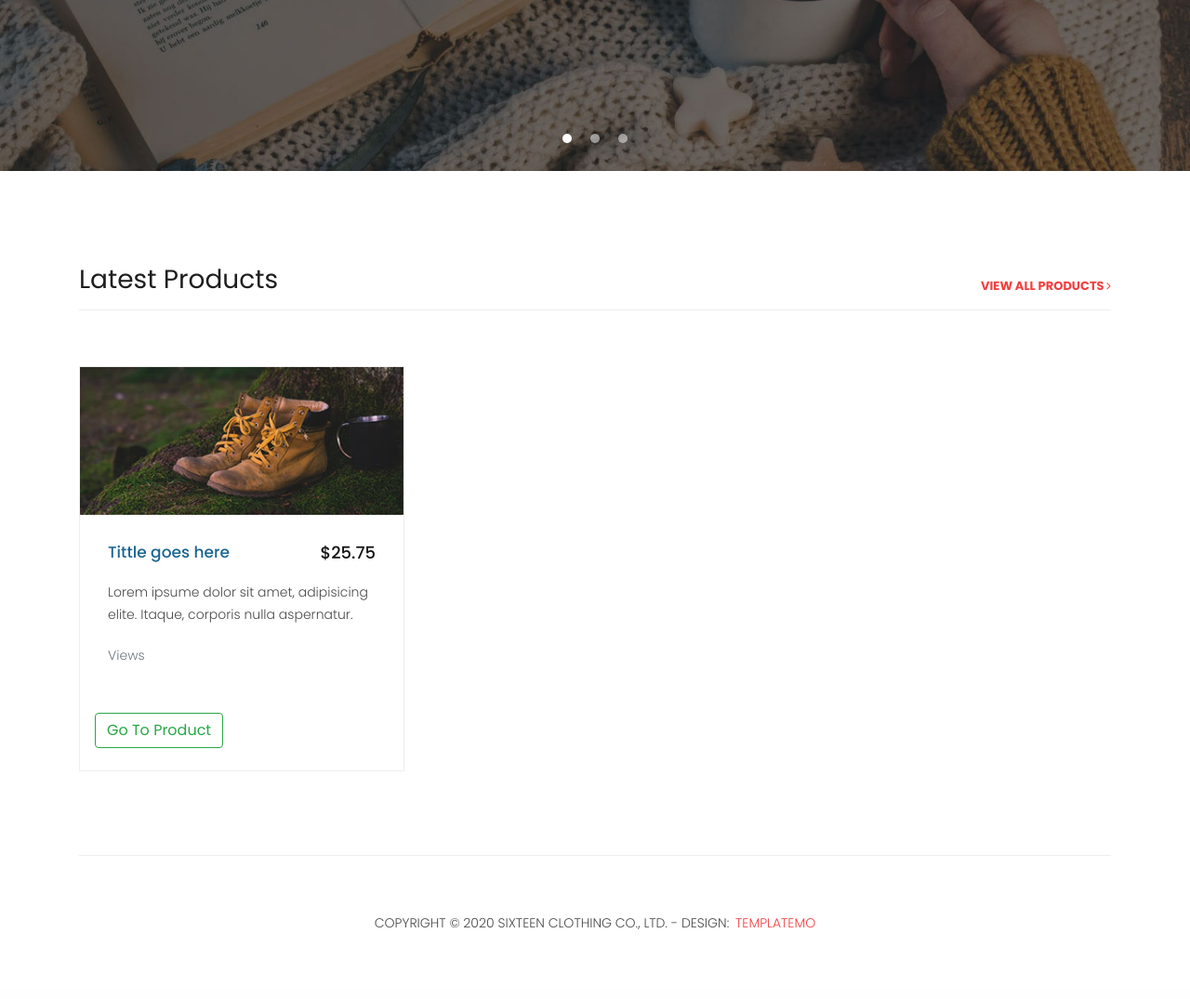
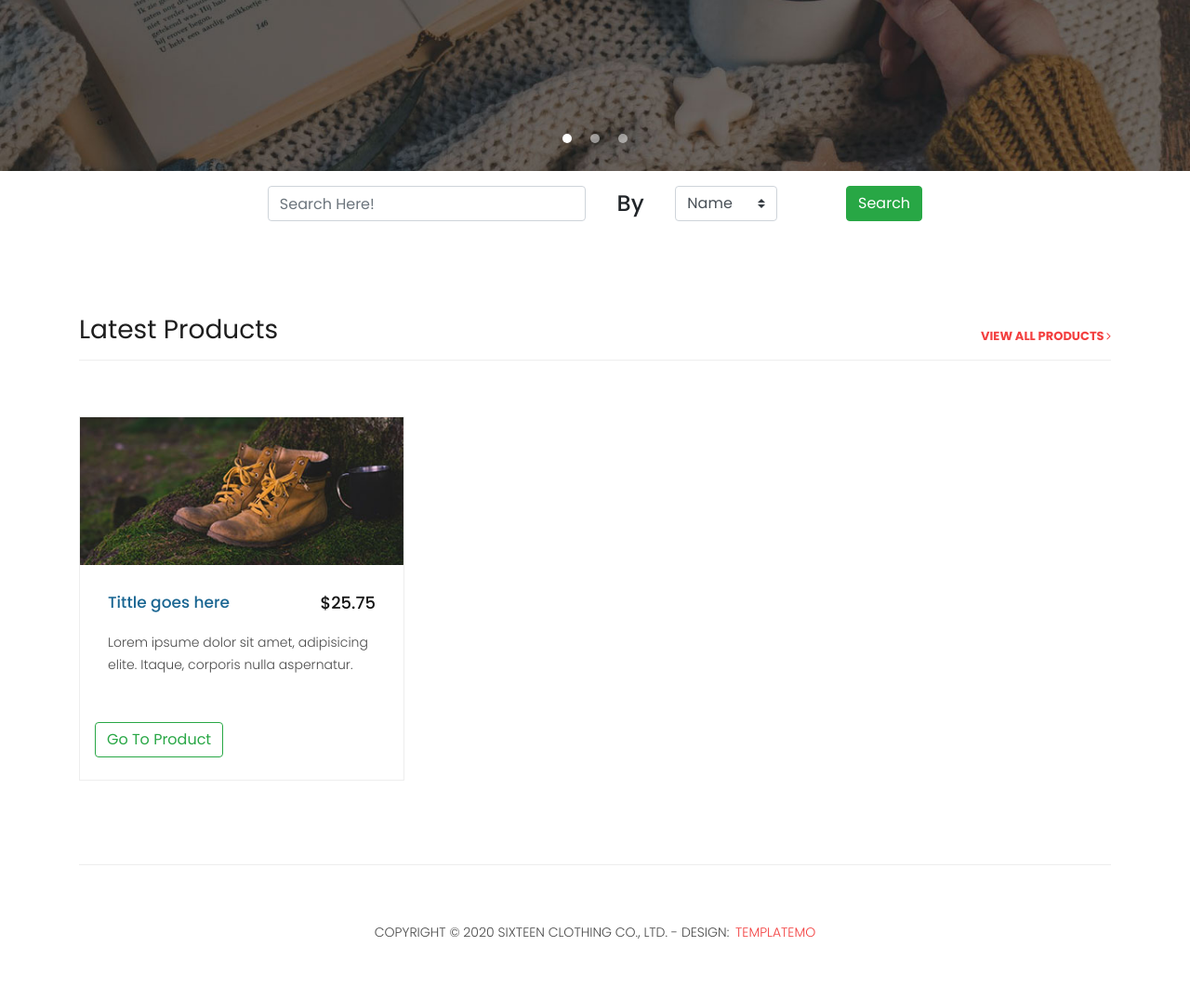
Before and after one commit to Kushan2k/flower-market, a PHP site: page / in a window 1280 px wide. Shown: the part 496-1571 px from the top of the page at 93% size. Before the commit the page ends 1496 px from the top, so only its background shows below. Run offline with PHP 8.4, Linux system fonts and the light colour scheme.

Commit message:
fixed some designs

```diff
--- a/index.php
+++ b/index.php
@@ -106,6 +106,44 @@ https://templatemo.com/tm-546-sixteen-clothing
       </div>
     </div>
     <!-- Banner Ends Here -->
+    <div class=" container mt-3 search-box ">
+      <div class="row ">
+        <div class=" col-12 col-md-8  mx-auto ">
+          <form action="./php/products.php" method="GET">
+            <div class=" form-inline box">
+
+                <input type="text" placeholder="Search Here!" class=" form-control" name="q">
+                <h4 class="text-center mx-2">By</h4>
+                <select class=" form-control custom-select" name="type" >
+                  <option value="Name">Name</option>
+                  <option value="Name">Location</option>
+                  <option value="Name">Color</option>
+                  <option value="Name">Price</option>
+                  <option value="Name">
+                    Type
+                  </option>
+                </select>
+
+              <input type="submit" value="Search" class="btn btn-success ml-lg-5 mt-2 mt-lg-0" >
+            </div>
+          </form>
+
+        </div>
+      </div>
+    </div>
+
+    <style>
+      .box{
+        display: flex;
+        justify-content: space-around;
+        align-items: center;
+      }
+
+
+    </style>
+
+
+
 
     <div class="latest-products">
       <div class="container">
@@ -113,17 +151,16 @@ https://templatemo.com/tm-546-sixteen-clothing
           <div class="col-md-12">
             <div class="section-heading">
               <h2>Latest Products</h2>
-              <a href="./php/item.php">view all products <i class="fa fa-angle-right"></i></a>
+              <a href="./php/products.php?view=all">view all products <i class="fa fa-angle-right"></i></a>
             </div>
           </div>
-          <div class="col-md-4">
+          <div class="col-md-4 col-12">
             <div class="product-item">
-              <a href="#"><img src="assets/images/product_01.jpg" alt=""></a>
+              <a href="./php/item.php"><img src="assets/images/product_01.jpg" alt=""></a>
               <div class="down-content">
                 <a href="./php/item.php"><h4>Tittle goes here</h4></a>
                 <h6>$25.75</h6>
                 <p>Lorem ipsume dolor sit amet, adipisicing elite. Itaque, corporis nulla aspernatur.</p>
-                <p class=" text-muted">Views</p>
               </div>
               <div class="mb-4 ml-3">
                   <a href="./php/item.php" class="btn btn-outline-success">Go To Product</a>
--- a/php/additem.php
+++ b/php/additem.php
@@ -124,7 +124,7 @@
 
                     <div class="form-group mt-4">
                         <input type="submit" class="btn btn-success" value="List Now" >
-                        <input type="reset" class="btn btn-warning" value="List Now" >
+                        <input type="reset" class="btn btn-warning" value="Not Now" >
                     </div>
 
                 </form>
--- a/php/loginform.php
+++ b/php/loginform.php
@@ -135,6 +135,8 @@
               Need an account? <a href="./signup.php">Register</a>
             </p>
           </form>
+
+
         </article>
       </div>
     </div>
--- a/php/user.php
+++ b/php/user.php
@@ -178,7 +178,7 @@
                     </div>
                     <h1 class="alert alert-danger text-center">Item Details of user</h1>
                     <div class="row ">
-                        <div class="col-6">
+                        <div class="col-12 col-md-6">
 
                             <div class="product-item">
                             <a href="#"><img src="../assets/images/product_01.jpg" alt=""></a>
@@ -195,7 +195,7 @@
 
                         </div>
 
-                        <div class="col-6">
+                        <div class="col-12 col-md-6">
 
                             <div class="product-item">
                             <a href="#"><img src="../assets/images/product_01.jpg" alt=""></a>
@@ -212,7 +212,7 @@
 
                         </div>
 
-                        <div class="col-6">
+                        <div class="col-12 col-md-6">
 
                             <div class="product-item">
                             <a href="#"><img src="../assets/images/product_01.jpg" alt=""></a>
```
Also changed, not shown: php/products.php (+12 -24 lines), 2 other files.
